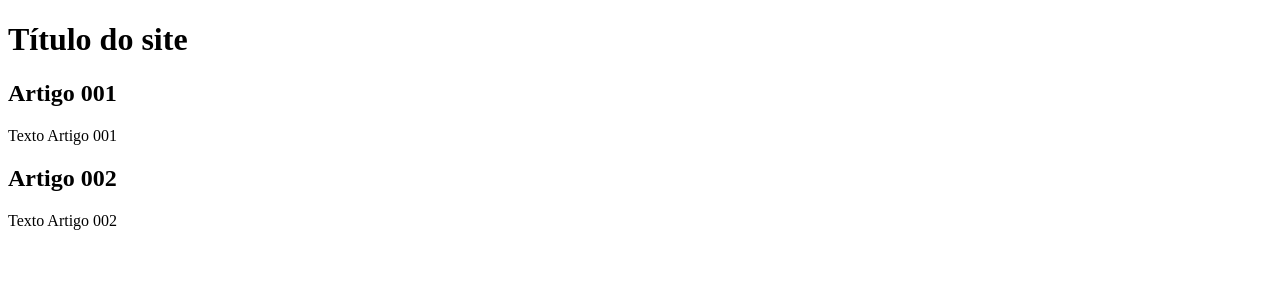
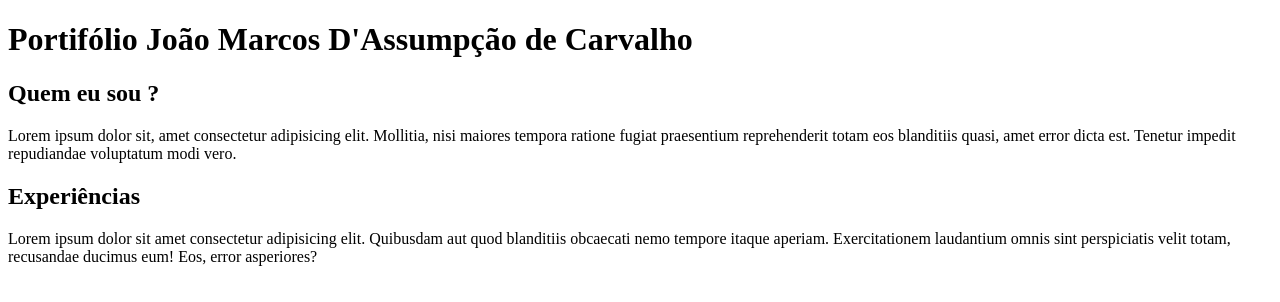
Before and after one commit to Jmassupcao/projeto-site, a plain HTML site: page index.html in a window 1280 px wide. Drawn offline with Linux system fonts and the light colour scheme.

Commit message:
start to write content

```diff
--- a/index.html
+++ b/index.html
@@ -8,14 +8,14 @@
 <body>
     <main>
         <header>
-            <h1>Título do site</h1>
+            <h1>Portifólio João Marcos D'Assumpção de Carvalho</h1>
             <article>
-                <h2>Artigo 001</h2>
-                <p>Texto Artigo 001</p>
+                <h2>Quem eu sou ?</h2>
+                <p>Lorem ipsum dolor sit, amet consectetur adipisicing elit. Mollitia, nisi maiores tempora ratione fugiat praesentium reprehenderit totam eos blanditiis quasi, amet error dicta est. Tenetur impedit repudiandae voluptatum modi vero.</p>
             </article>
             <article>
-                <h2>Artigo 002</h2>
-                <p>Texto Artigo 002</p>
+                <h2>Experiências</h2>
+                <p>Lorem ipsum dolor sit amet consectetur adipisicing elit. Quibusdam aut quod blanditiis obcaecati nemo tempore itaque aperiam. Exercitationem laudantium omnis sint perspiciatis velit totam, recusandae ducimus eum! Eos, error asperiores?</p>
             </article>
         </header>
     </main>
```
